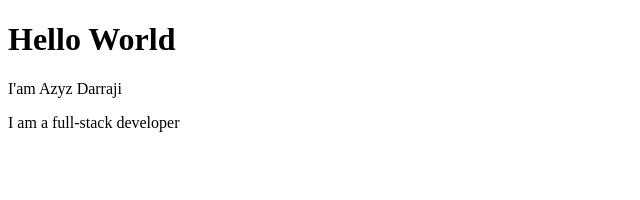
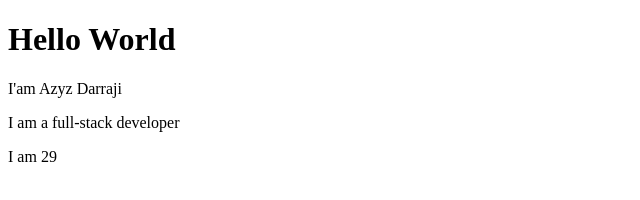
Before and after one commit to azyzdarraji/Gitty-The-First-, a plain HTML site: page index.html in a window 1280 px wide. Shown: the full height of the page, 0-640 px from the left. Drawn offline with Linux system fonts and the light colour scheme.

Commit message:
thread commit

```diff
--- a/index.html
+++ b/index.html
@@ -9,5 +9,6 @@
     <h1>Hello World</h1>
     <p> I'am Azyz Darraji</p>
     <p> I am a full-stack developer</p>
+    <p> I am 29</p>
 </body>
 </html>
```
